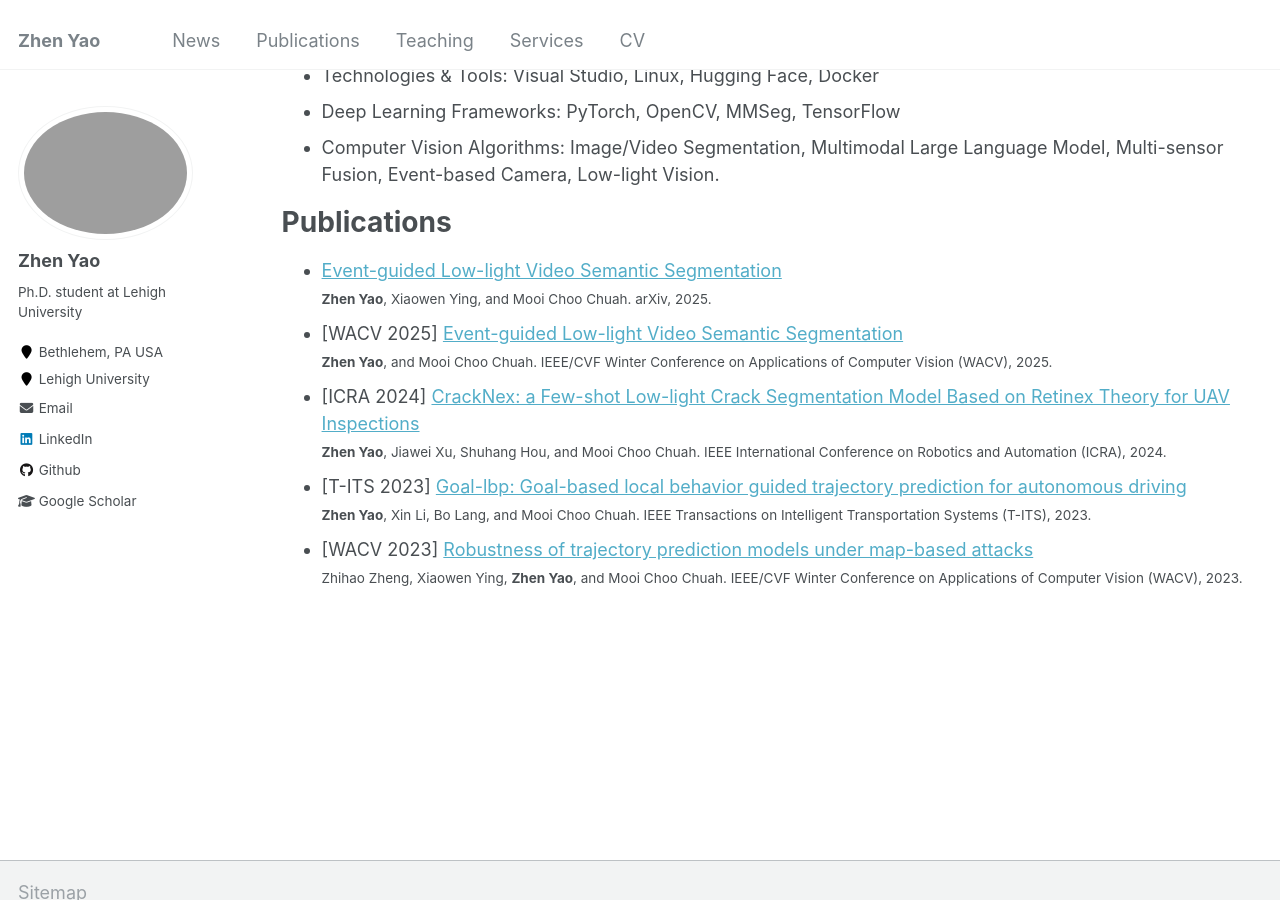
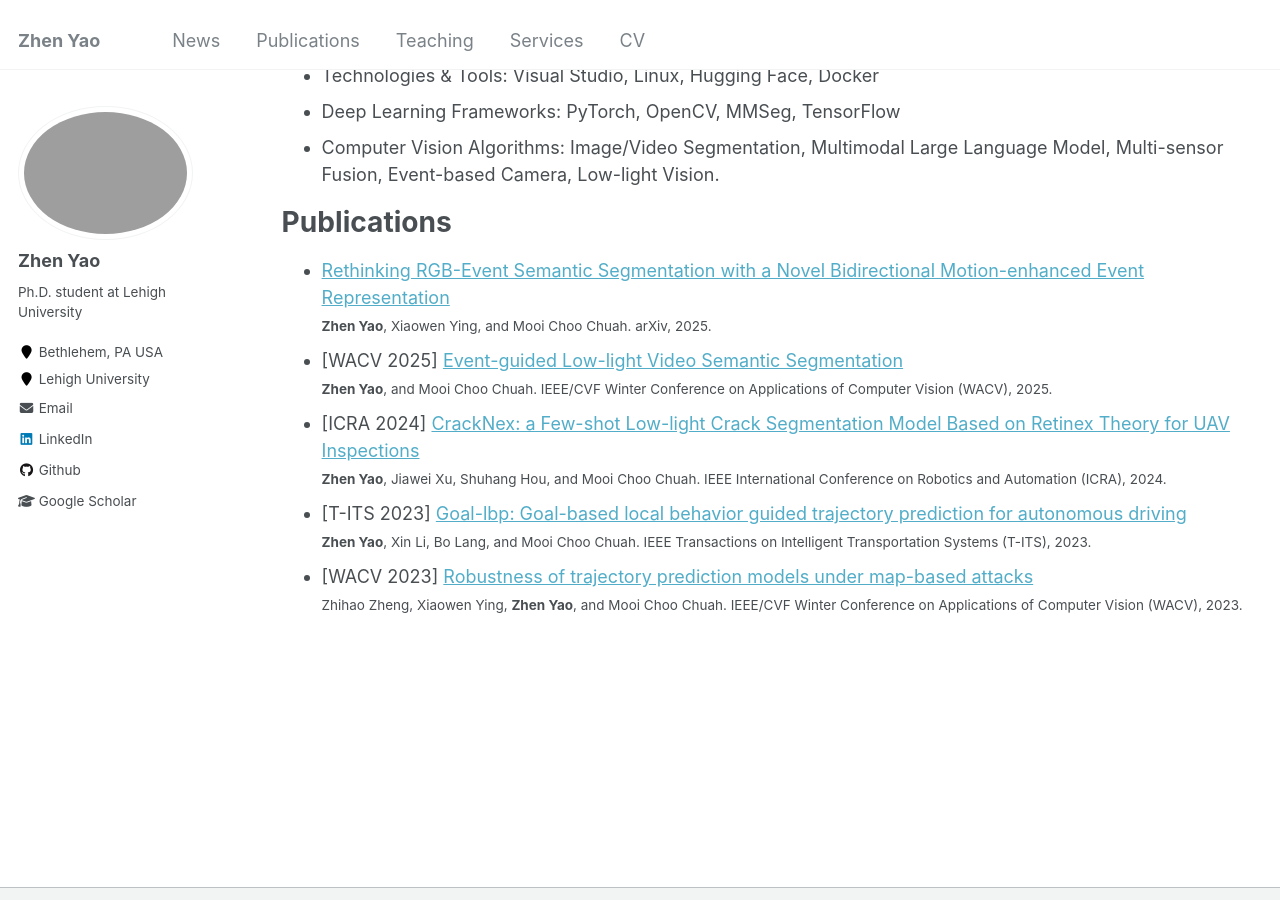
Before and after one commit to zyaocoder/zyaocoder.github.io, a Jekyll site: the page built from _pages/cv.md, in a window 1280 px wide and 900 px high, scrolled down 1214 px. Built offline with Jekyll 4.4.1, drawn with Linux system fonts in a browser that asks for light colours; some of the changed lines change nothing that is shown.

Commit message:
Update cv.md

```diff
--- a/_pages/cv.md
+++ b/_pages/cv.md
@@ -11,9 +11,9 @@
 
 Education
 ======
-* Ph.D. in Computer Science, Lehigh University                       2021 - 2026
-* M.S. in Computer Science, New York University                       2018 - 2020
-* B.S. in Computer Science, China Agricultural University                       2014 - 2018
+* Ph.D. in Computer Science, Lehigh University &emsp;&emsp;&emsp;&emsp;&emsp;&emsp; 2021 - 2026
+* M.S. in Computer Science, New York University &emsp;&emsp;&emsp;&emsp;&emsp;&emsp; 2018 - 2020
+* B.S. in Computer Science, China Agricultural University &emsp;&emsp;&emsp;&emsp;&emsp; 2014 - 2018
 
 Work experience
 ======
@@ -51,7 +51,7 @@
 
 Publications
 ======
-* [Event-guided Low-light Video Semantic Segmentation](https://www.arxiv.org/abs/2505.01548) \\
+* [Rethinking RGB-Event Semantic Segmentation with a Novel Bidirectional Motion-enhanced Event Representation](https://www.arxiv.org/abs/2505.01548) \\
 <small>**Zhen Yao**, Xiaowen Ying, and Mooi Choo Chuah. arXiv, 2025.</small>
 * [WACV 2025] [Event-guided Low-light Video Semantic Segmentation](https://openaccess.thecvf.com/content/WACV2025/html/Yao_Event-Guided_Low-Light_Video_Semantic_Segmentation_WACV_2025_paper.html) \\
 <small>**Zhen Yao**, and Mooi Choo Chuah. IEEE/CVF Winter Conference on Applications of Computer Vision (WACV), 2025.</small>
```
